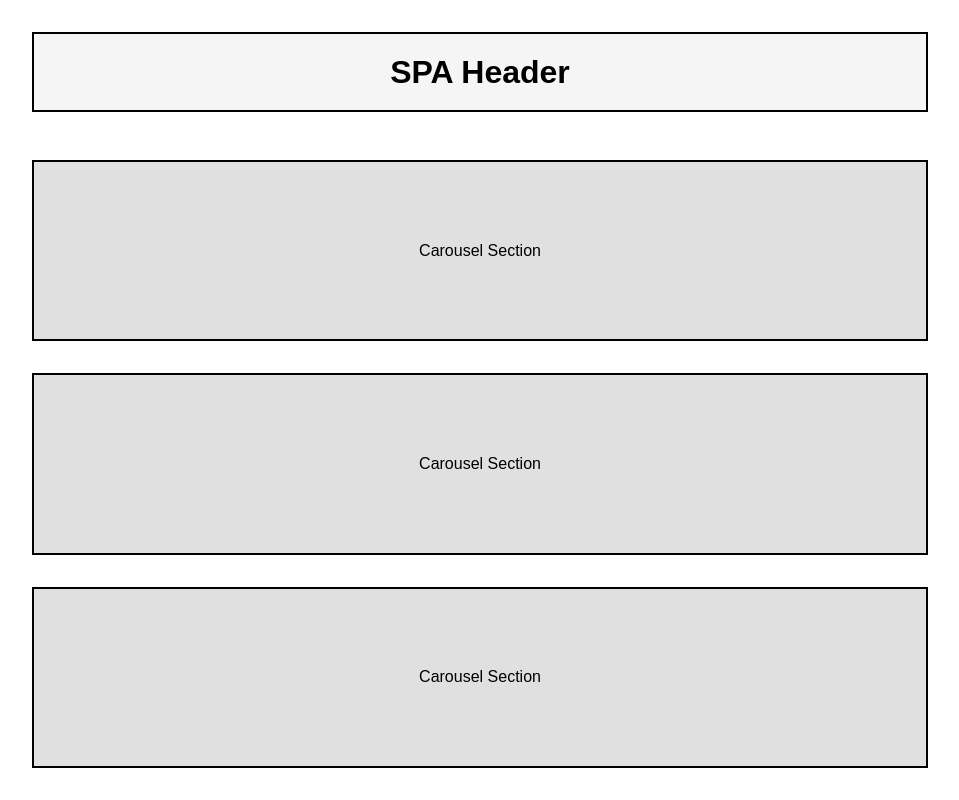
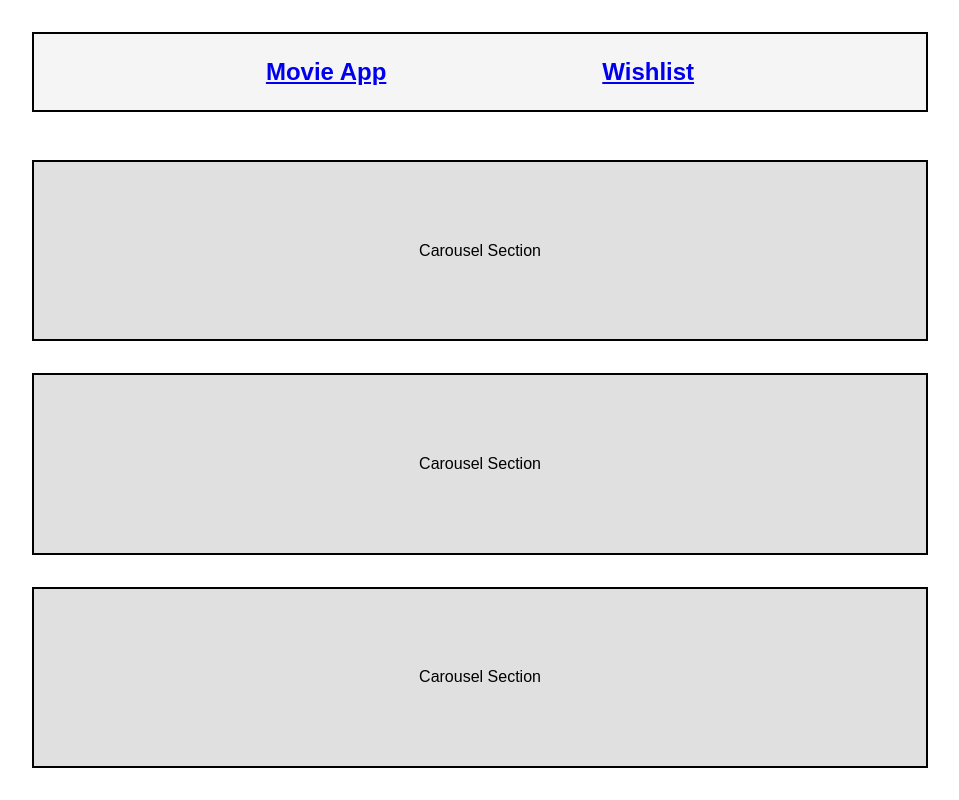
Before and after one commit to pablo-rodr-bio2/mytherea-business-case, a React app: page / in a window 1280 px wide. Shown: the whole page, without its empty margins (160-1119 px from the left). Built offline with nearby package versions, Linux system fonts and the light colour scheme.

Commit message:
Added some style to header

```diff
--- a/src/components/Header/Header.js
+++ b/src/components/Header/Header.js
@@ -5,7 +5,13 @@ import './Header.scss'
 const Header = () => {
   return (
     <header className="header">
-      <h1>SPA Header</h1>
+      <h2>
+        <a href="/movies">Movie App</a>
+      </h2>
+
+      <h2>
+        <a href="/wishlist">Wishlist</a>
+      </h2>
     </header>
   )
 }
--- a/src/components/Header/Header.scss
+++ b/src/components/Header/Header.scss
@@ -3,7 +3,8 @@
   margin-bottom: 3rem;
   display: flex;
   align-items: center;
-  justify-content: center;
+  justify-content: space-evenly;
+  padding: 0 1rem;
   background-color: #f5f5f5;
   border: 2px solid black;
 }
```
